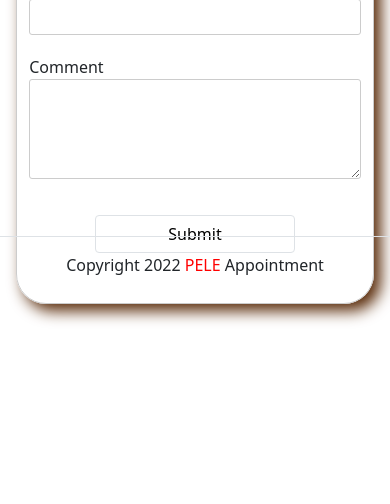
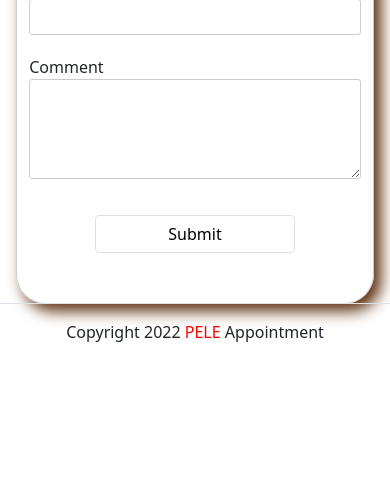
Before and after one commit to Kakoytobarista/Pele, a Django app: page / in a window 390 px wide. Shown: the part 607-1111 px from the top of the page. After the commit the page ends 949 px from the top, so only its background shows below. Run offline with Django 4.2, Linux system fonts and the light colour scheme; some libraries are stand-ins or nearby versions.

Commit message:
Delete media css

```diff
--- a/pele/static/css/style.css
+++ b/pele/static/css/style.css
@@ -394,18 +394,6 @@ input[type="radio"]:checked::before {
 
 /*# Footer*/
 
-@media only screen and (max-width: 600px) {
-  #footer {
-    display: block!important;
-    clear: both!important;
-    margin-top: 15vh!important;
-    position: sticky!important;
-
-}
-
-}
-
-
 #footer {
    position:absolute;
    bottom:0;
```
